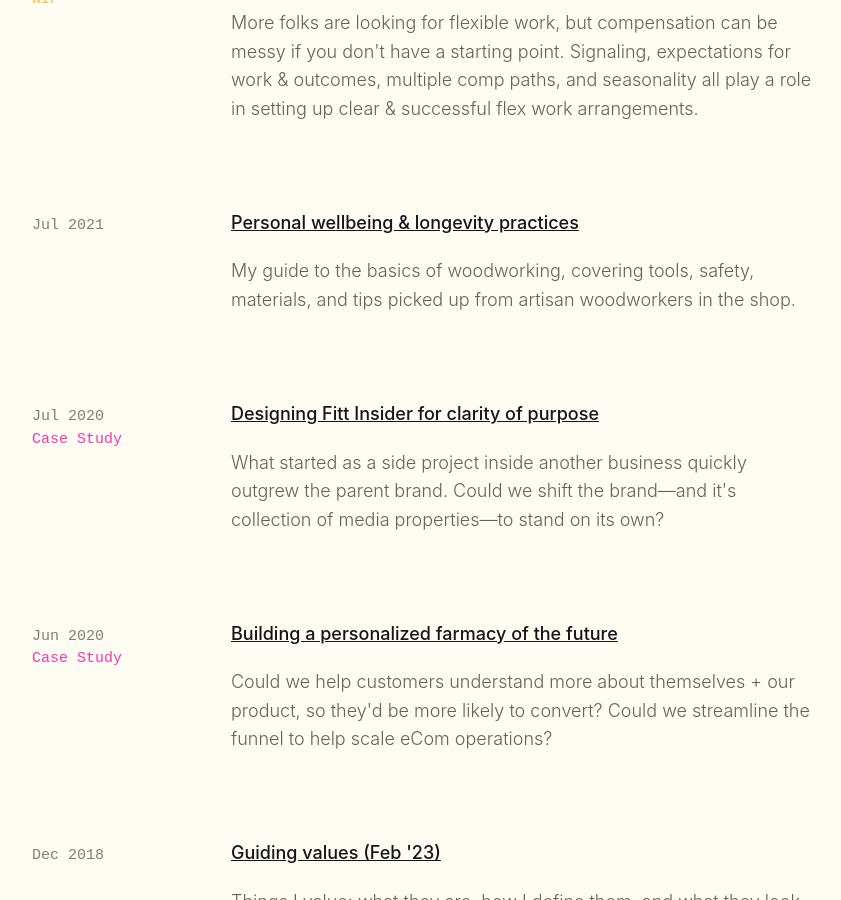
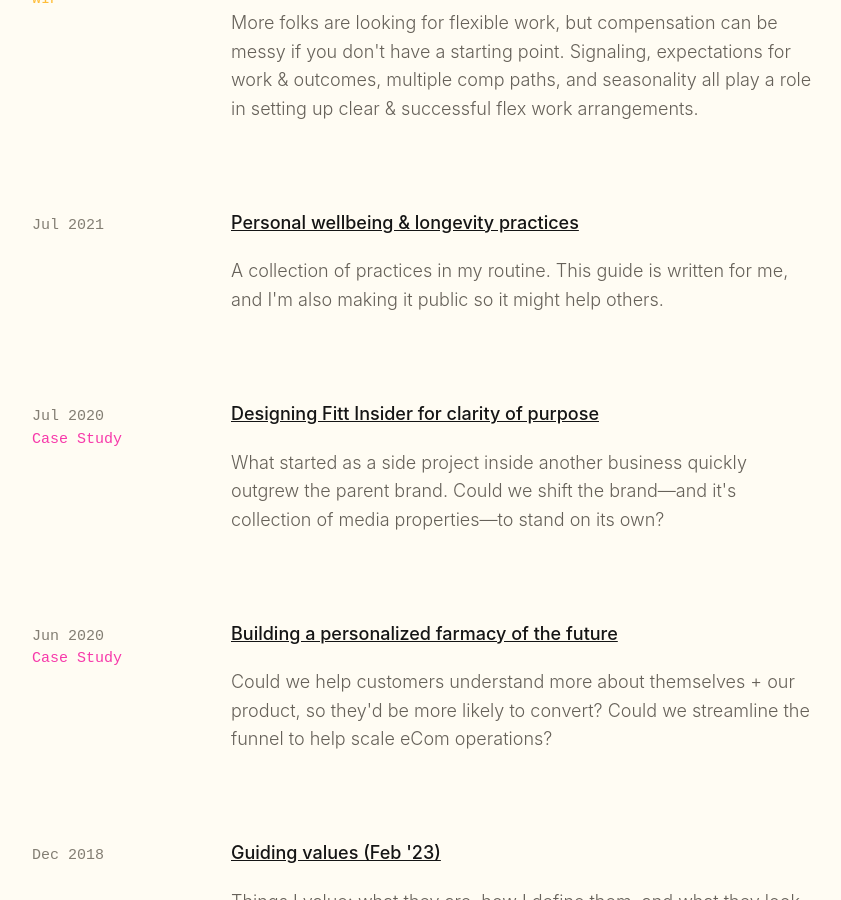
Before and after one commit to paulmederos/pm17, a Jekyll site: the page built from index.html, in a window 1280 px wide and 900 px high, scrolled down 1932 px. Shown: the whole window, without its empty margins (215-1056 px from the left). Built offline with Jekyll 4.4.1, drawn with Linux system fonts in a browser that asks for light colours; some web fonts are replaced.

Commit message:
Update 2021-07-21-personal-wellbeing-and-longevity-practices.markdown

```diff
--- a/_posts/2021-07-21-personal-wellbeing-and-longevity-practices.markdown
+++ b/_posts/2021-07-21-personal-wellbeing-and-longevity-practices.markdown
@@ -4,7 +4,7 @@ title:  "Personal wellbeing & longevity practices"
 permalink: "longevity"
 date: 2021-07-21
 categories: journal
-teaser: "My guide to the basics of woodworking, covering tools, safety, materials, and tips picked up from artisan woodworkers in the shop."
+teaser: "A collection of practices in my routine. This guide is written for me, and I'm also making it public so it might help others."
 ---
 
 I'm writing this guide for myself, and making it public so it might help others. I'm going to version it as I make changes. I'll cover holistically a wide range of topics.
```
